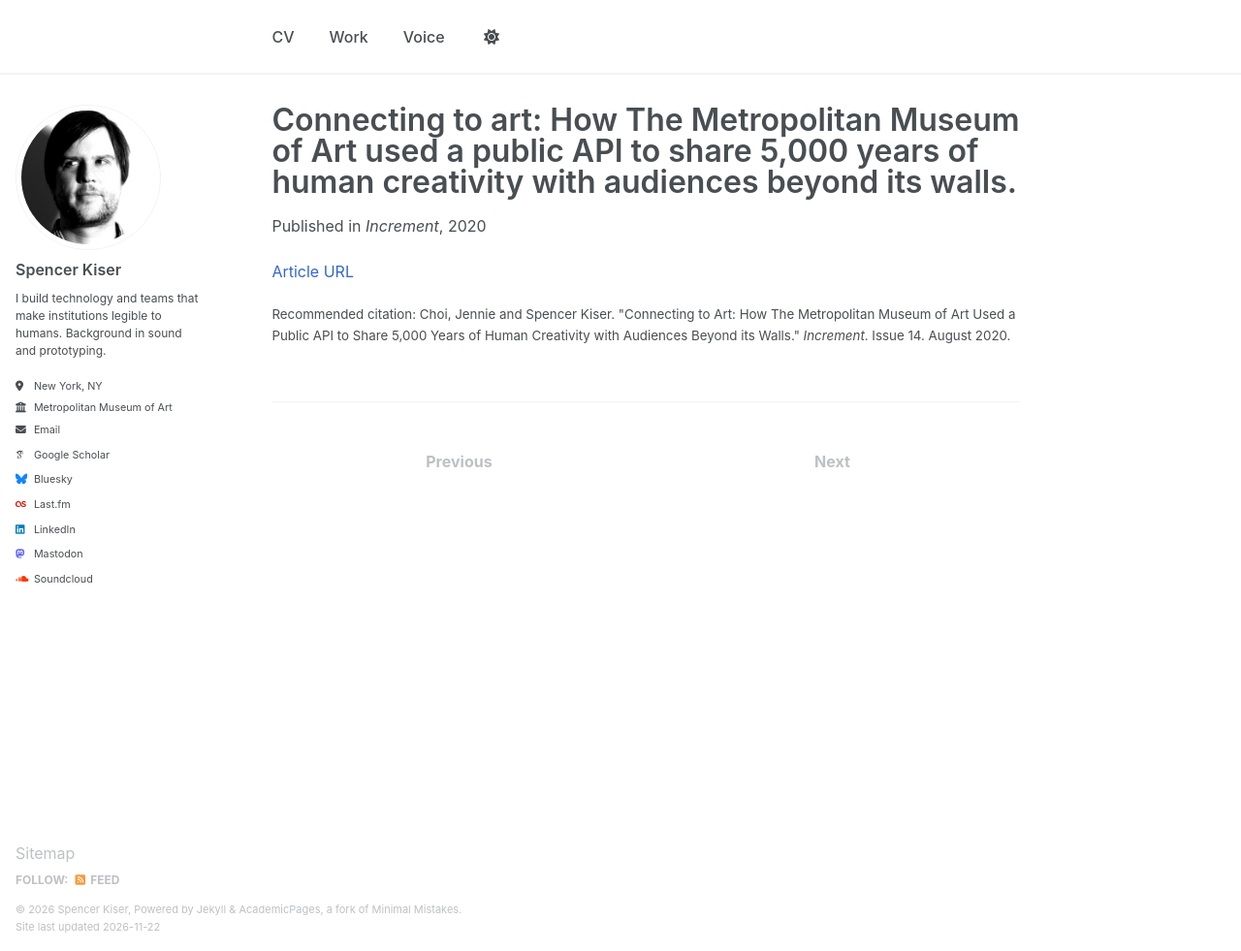
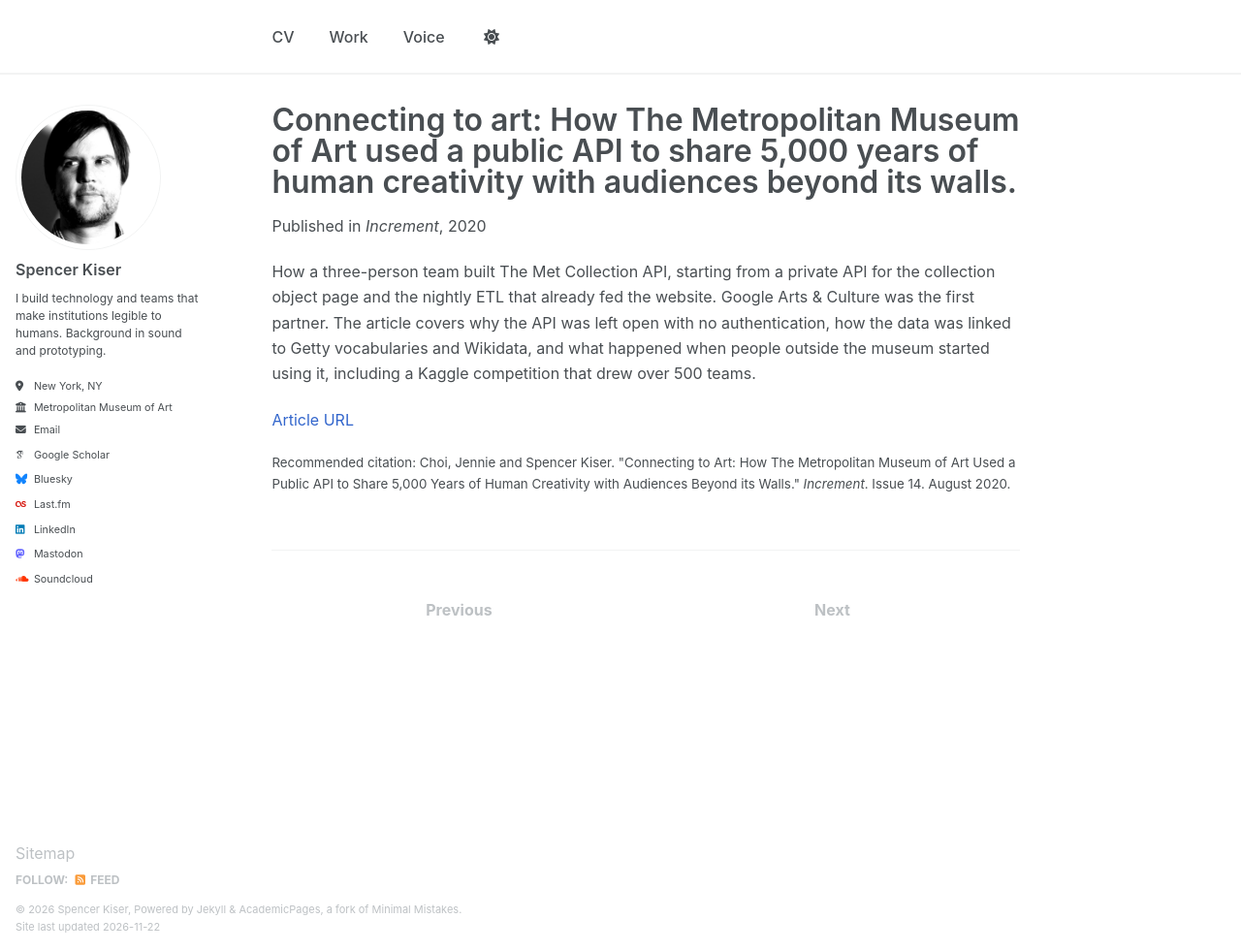
Before and after one commit to spencerk/spencerk.github.io, a Jekyll site: the page built from _publications/2020-08-01-increment-connecting-to-art.md, in a window 1280 px wide and 981 px high. Shown: the whole window at 97% size. Built offline with Jekyll 4.4.1, drawn with Linux system fonts in a browser that asks for light colours; some web fonts are replaced.

Commit message:
added article

```diff
--- a/_publications/2020-08-01-increment-connecting-to-art.md
+++ b/_publications/2020-08-01-increment-connecting-to-art.md
@@ -10,5 +10,6 @@ slidesurl: # 'http://academicpages.github.io/files/slides1.pdf'
 paperurl: #'https://increment.com/apis/metropolitan-museum-api-connecting-to-art/'
 citation: 'Choi, Jennie and Spencer Kiser. "Connecting to Art: How The Metropolitan Museum of Art Used a Public API to Share 5,000 Years of Human Creativity with Audiences Beyond its Walls." <i>Increment</i>. Issue 14. August 2020.'
 ---
+How a three-person team built The Met Collection API, starting from a private API for the collection object page and the nightly ETL that already fed the website. Google Arts & Culture was the first partner. The article covers why the API was left open with no authentication, how the data was linked to Getty vocabularies and Wikidata, and what happened when people outside the museum started using it, including a Kaggle competition that drew over 500 teams.
 
 [Article URL](https://increment.com/apis/metropolitan-museum-api-connecting-to-art/)
```
